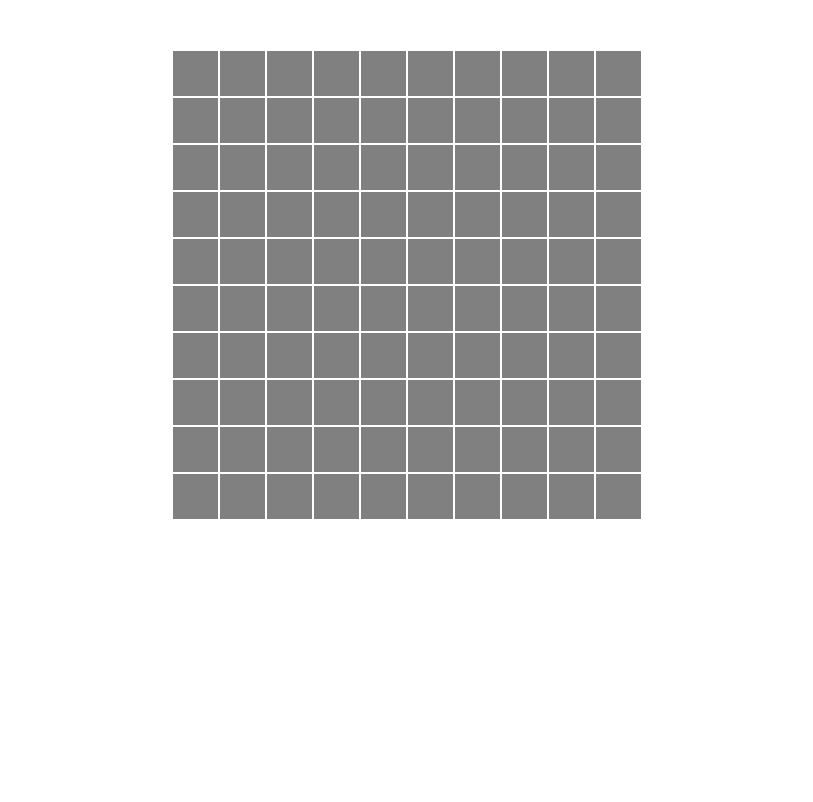
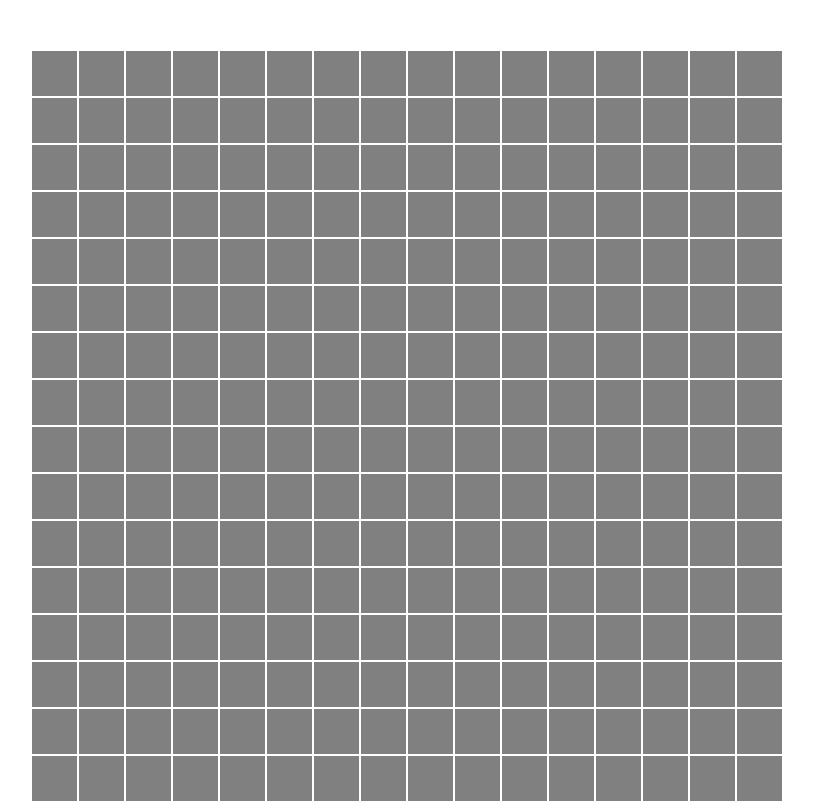
Before and after one commit to igor9silva/minesweeper, a React (Create React App) app: page / in a window 1280 px wide. Shown: the whole page, without its empty margins (233-1046 px from the left). Built offline with nearby package versions, Linux system fonts and the light colour scheme.

Commit message:
you can lose now

```diff
--- a/src/components/Cell.tsx
+++ b/src/components/Cell.tsx
@@ -22,6 +22,10 @@ export default class Cell extends React.Component<IProps, IState> {
     constructor(props: IProps) {
         super(props);
         this.state = props.initialState;
+    }
+
+    componentWillReceiveProps(nextProps: IProps) {
+        this.setState(nextProps.initialState);
     }
 
     setIsMine = () => {
--- a/src/components/MineSweeper.tsx
+++ b/src/components/MineSweeper.tsx
@@ -17,6 +17,7 @@ export interface IProps {
 
 interface IState {
     cells: CellState[];
+    hasEnded: boolean;
 }
 
 export default class MineSweeper extends React.Component<IProps, IState> {
@@ -72,14 +73,14 @@ export default class MineSweeper extends React.Component<IProps, IState> {
 
         minePositions.forEach(pos => this.surroundingPositionsFor(pos).forEach(p => increaseSurroundingQuantity(p)));
 
-        this.state = { cells };
+        this.state = { cells, hasEnded: false };
     }
 
     surroundingPositionsFor(pos: number): number[] {
 
         const W = this.props.width;
 
-        const positions = []
+        const positions = [];
 
         if ((pos + 1) % this.props.width !== 0) {
             positions.push(
@@ -110,10 +111,21 @@ export default class MineSweeper extends React.Component<IProps, IState> {
 
     checkIfEnded = () => {
 
+        if (this.state.hasEnded) { return }
+
         const openMines = this.state.cells.filter(cell => cell.isOpen && cell.isMine);
 
         if (openMines.length > 0) {
-            // alert("PERDEU!");
+
+            const cells = this.state.cells.map(cell => {
+                cell.isMine = true;
+                cell.isOpen = true;
+                return cell;
+            });
+
+            this.setState({ cells, hasEnded: true });
+
+            alert("PERDEU!");
         }
     }
 
--- a/src/index.tsx
+++ b/src/index.tsx
@@ -9,7 +9,7 @@ import MineSweeper from './components/MineSweeper';
 import registerServiceWorker from './registerServiceWorker';
 
 ReactDOM.render(
-  <MineSweeper height={10} width={10} mines={20} />,
+  <MineSweeper height={16} width={16} mines={50} />,
   document.getElementById('root')!
 );
 
```
